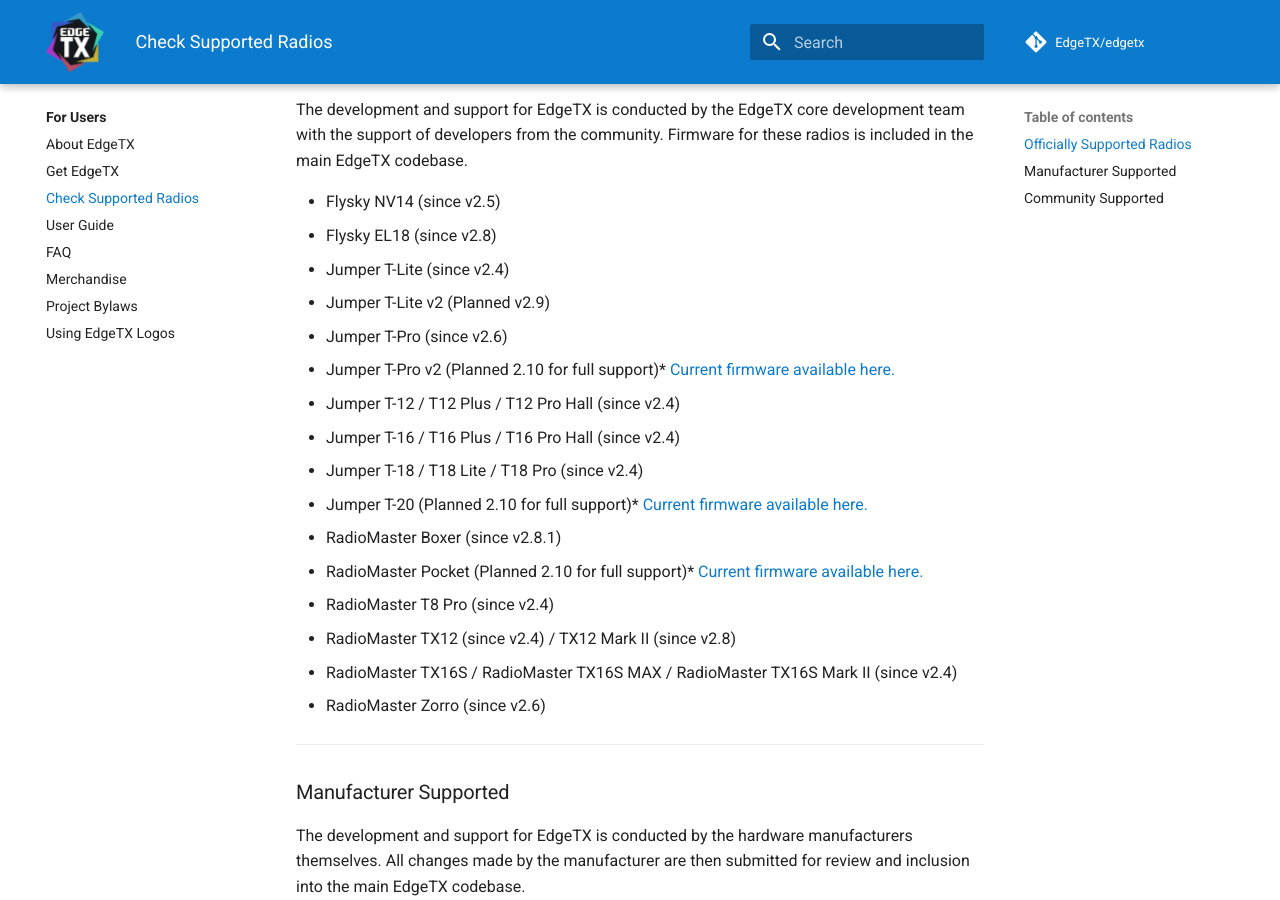
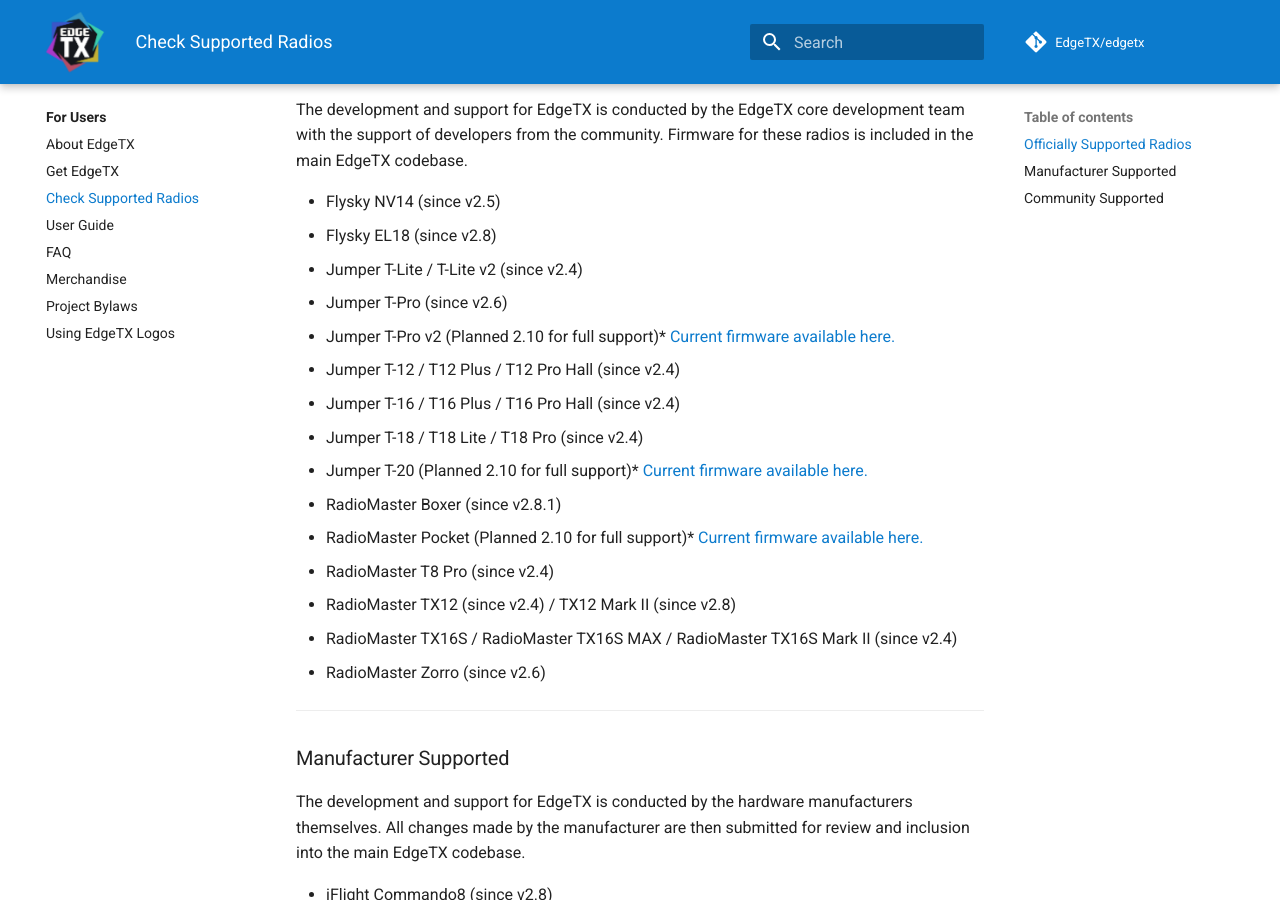
Before and after one commit to EdgeTX/edgetx.github.io, an MkDocs documentation site: the page built from docs/supportedradios.md, in a window 1280 px wide and 900 px high, scrolled down 317 px. Built offline with MkDocs 1.6.1 and Material for MkDocs 9.7.7, drawn with Linux system fonts in a browser that asks for light colours; comment, search, counter and statistics services are not loaded.

Commit message:
T-Lite v2 is already supported

```diff
--- a/docs/supportedradios.md
+++ b/docs/supportedradios.md
@@ -7,8 +7,7 @@
 
 * Flysky NV14 (since v2.5)
 * Flysky EL18 (since v2.8)
-* Jumper T-Lite (since v2.4)
-* Jumper T-Lite v2 (Planned v2.9)
+* Jumper T-Lite / T-Lite v2 (since v2.4)
 * Jumper T-Pro (since v2.6)
 * Jumper T-Pro v2 (Planned 2.10 for full support)* [Current firmware available here.](https://github.com/EdgeTX/edgetx.github.io/blob/master/downloads/TPROV2-PROD-09-07-23.bin?raw=true)
 * Jumper T-12 / T12 Plus / T12 Pro Hall (since v2.4)
```
